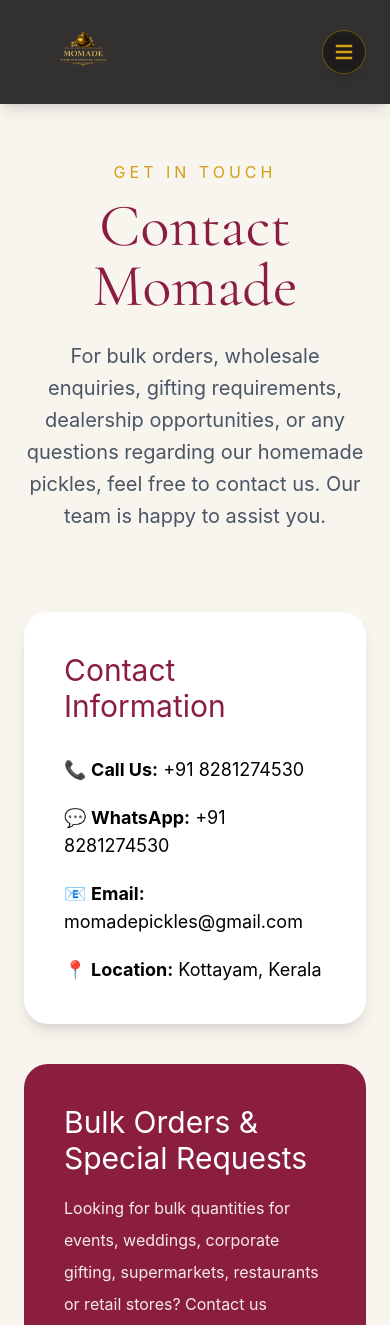
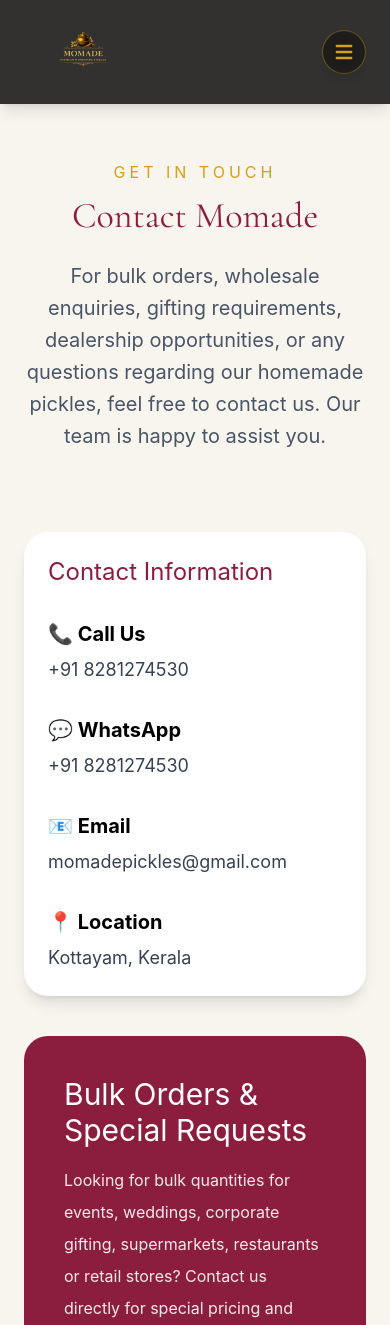
Before and after one commit to sreedevnp/momade-pickles, a React (Vite) app: page /contact in a window 390 px wide. Shown: the top 1325 px of the page. Built offline with nearby package versions, Linux system fonts and the light colour scheme.

Commit message:
Fix contact page mobile layout

```diff
--- a/src/contact.jsx
+++ b/src/contact.jsx
@@ -150,7 +150,7 @@
             </p>
 
             <h1
-              className="text-6xl text-[#8B1E3F] mb-6"
+  className="text-4xl md:text-6xl text-[#8B1E3F] mb-6"
   style={{ fontFamily: "Cormorant Garamond" }}
 >
               Contact Momade
@@ -168,27 +168,49 @@
           <div className="grid md:grid-cols-2 gap-10">
 
             {/* Contact Info */}
-            <div className="bg-white rounded-3xl shadow-lg p-10">
-              <h2 className="text-3xl text-[#8B1E3F] mb-8">
+            <div className="bg-white rounded-3xl shadow-lg p-6 md:p-10">
+  <h2 className="text-2xl md:text-3xl text-[#8B1E3F] mb-8">
     Contact Information
   </h2>
 
-              <div className="space-y-5 text-lg">
-                <p>
-                  📞 <strong>Call Us:</strong> +91 8281274530
-                </p>
+  <div className="space-y-8 text-lg">
 
-                <p>
-                  💬 <strong>WhatsApp:</strong> +91 8281274530
-                </p>
+    <div>
+      <div className="font-bold text-xl flex items-center gap-2">
+        📞 Call Us
+      </div>
+      <div className="mt-2 text-gray-700">
+        +91 8281274530
+      </div>
+    </div>
 
-                <p>
-                  📧 <strong>Email:</strong> momadepickles@gmail.com
-                </p>
+    <div>
+      <div className="font-bold text-xl flex items-center gap-2">
+        💬 WhatsApp
+      </div>
+      <div className="mt-2 text-gray-700">
+        +91 8281274530
+      </div>
+    </div>
 
-                <p>
-                  📍 <strong>Location:</strong> Kottayam, Kerala
-                </p>
+    <div>
+      <div className="font-bold text-xl flex items-center gap-2">
+        📧 Email
+      </div>
+      <div className="mt-2 text-gray-700 break-all">
+        momadepickles@gmail.com
+      </div>
+    </div>
+
+    <div>
+      <div className="font-bold text-xl flex items-center gap-2">
+        📍 Location
+      </div>
+      <div className="mt-2 text-gray-700">
+        Kottayam, Kerala
+      </div>
+    </div>
+
   </div>
 </div>
 
@@ -224,13 +246,14 @@
   <div className="relative">
 
     <iframe
-      src="https://www.google.com/maps/embed?pb=!1m17!1m12!1m3!1d3931.9847770262522!2d76.49227677502809!3d9.767354990326517!2m3!1f0!2f0!3f0!3m2!1i1024!2i768!4f13.1!3m2!1m1!2zOcKwNDYnMDIuNSJOIDc2wrAyOSc0MS41IkU!5e0!3m2!1sen!2sin!4v1780764090814!5m2!1sen!2sin" width="600" height="450" style="border:0;" allowfullscreen="" loading="lazy" referrerpolicy="no-referrer-when-downgrade"
+  src="https://www.google.com/maps/embed?pb=!1m17!1m12!1m3!1d3931.9847770262522!2d76.49227677502809!3d9.767354990326517!2m3!1f0!2f0!3f0!3m2!1i1024!2i768!4f13.1!3m2!1m1!2zOcKwNDYnMDIuNSJOIDc2wrAyOSc0MS41IkU!5e0!3m2!1sen!2sin!4v1780764090814!5m2!1sen!2sin"
   width="100%"
   height="350"
   style={{ border: 0 }}
   loading="lazy"
-      allowFullScreen=""
-    ></iframe>
+  allowFullScreen
+  referrerPolicy="no-referrer-when-downgrade"
+/>
 
 
 
```
Lines whose indentation alone changed are shown as unchanged.
